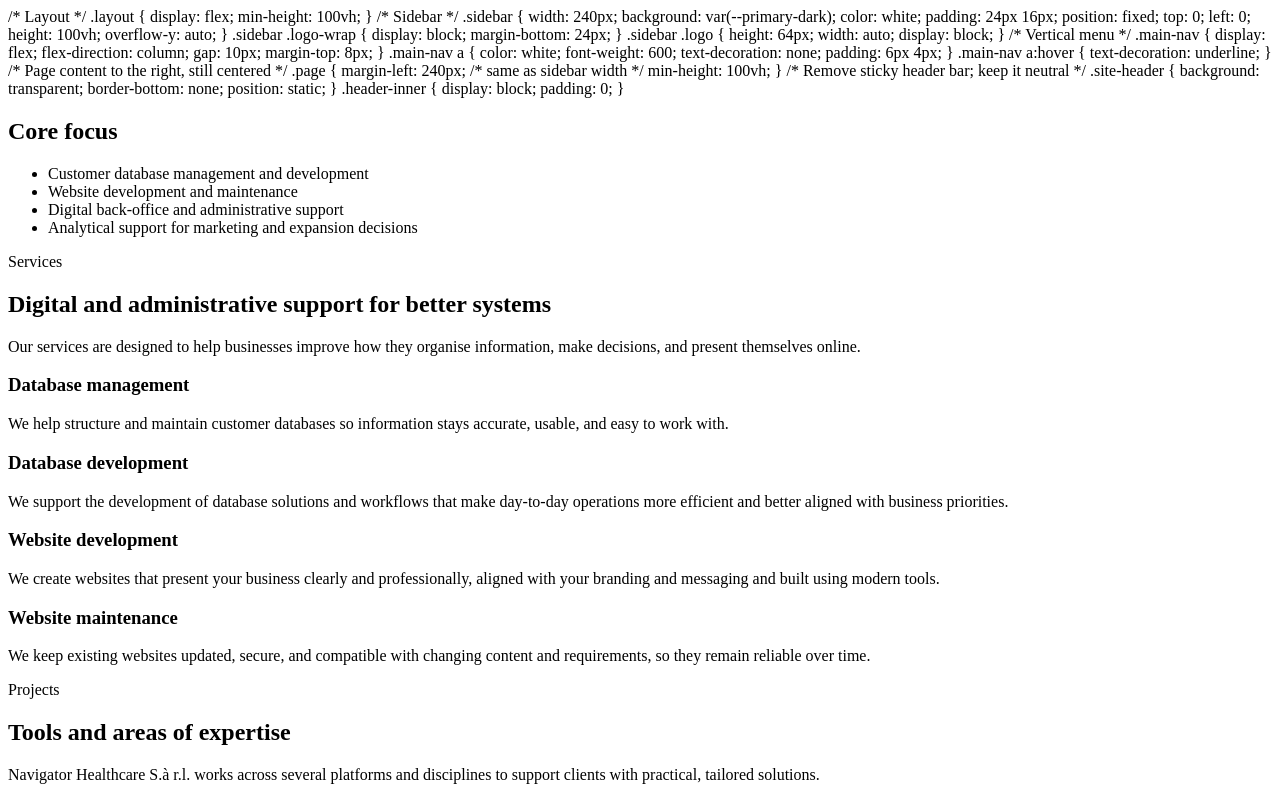
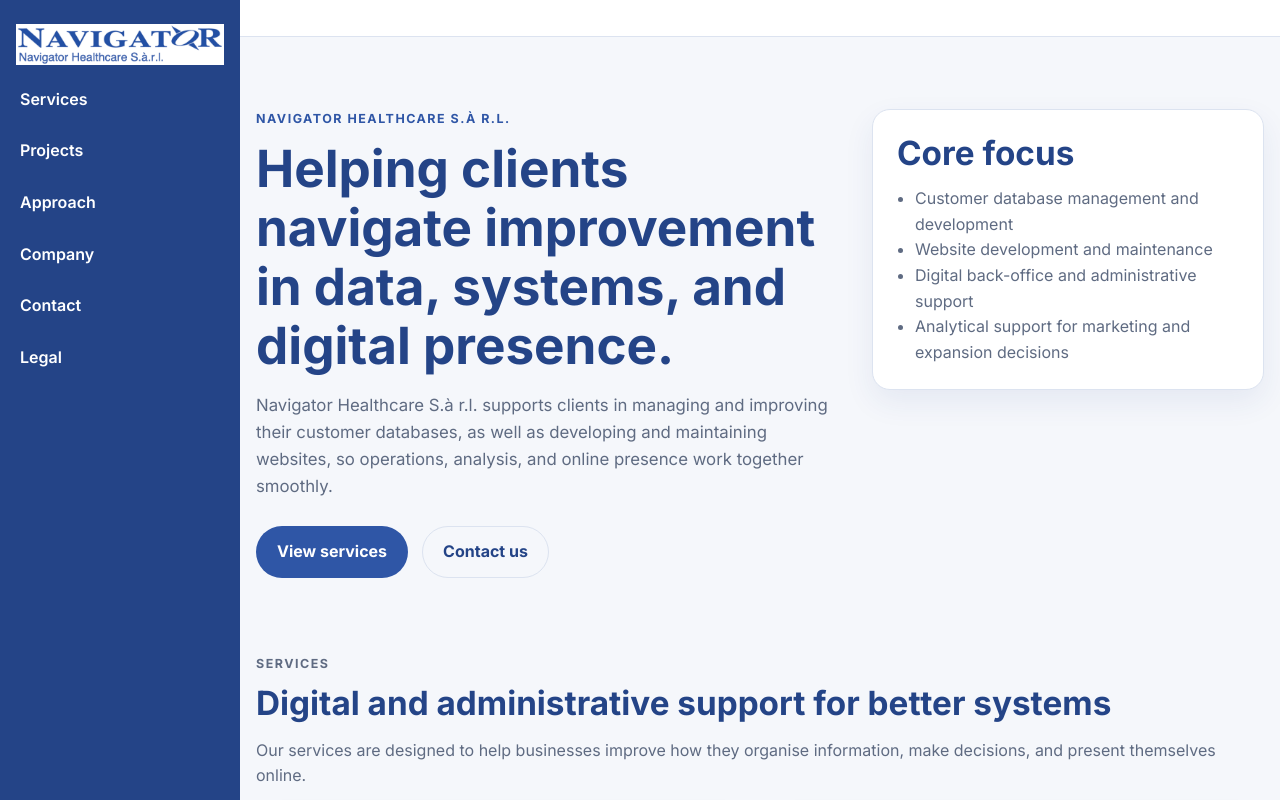
Before and after one commit to navigatorhc/navigator-healthcare, a plain HTML site: page index.html in a window 1280 px wide. Shown: the top 800 px of the page. Drawn offline with Linux system fonts and the light colour scheme.

Commit message:
Fix favicon placement and sidebar layout

```diff
--- a/index.html
+++ b/index.html
@@ -1,72 +1,64 @@
+<!DOCTYPE html>
+<html lang="en">
+<head>
+  <meta charset="UTF-8" />
+  <meta name="viewport" content="width=device-width, initial-scale=1.0" />
+  <meta name="description"
+        content="Navigator Healthcare S.à r.l. helps clients navigate improvement in their data, systems, and digital presence through database management, web development, and analytical support." />
+  <title>Navigator Healthcare S.à r.l.</title>
+
+  <!-- Favicon: adjust href if the filename is different -->
+  <link rel="shortcut icon" type="image/x-icon" href="favicon.ico" />
+
+  <!-- Fonts and styles -->
+  <link rel="preconnect" href="https://fonts.googleapis.com">
+  <link rel="preconnect" href="https://fonts.gstatic.com" crossorigin>
+  <link href="https://fonts.googleapis.com/css2?family=Inter:wght@400;500;600;700&display=swap" rel="stylesheet">
+  <link rel="stylesheet" href="style.css" />
+</head>
 <body>
   <div class="layout">
-   /* Layout */
-.layout {
-  display: flex;
-  min-height: 100vh;
-}
+    <!-- SIDEBAR -->
+    <aside class="sidebar">
+      <a href="#home" class="logo-wrap" aria-label="Navigator Healthcare home">
+        <!-- Make sure this filename matches the logo in your repo -->
+        <img src="nav hc sarl logo 2023.png" alt="Navigator Healthcare S.à r.l. logo" class="logo" />
+      </a>
 
-/* Sidebar */
-.sidebar {
-  width: 240px;
-  background: var(--primary-dark);
-  color: white;
-  padding: 24px 16px;
-  position: fixed;
-  top: 0;
-  left: 0;
-  height: 100vh;
-  overflow-y: auto;
-}
+      <nav class="main-nav" aria-label="Main navigation">
+        <a href="#services">Services</a>
+        <a href="#projects">Projects</a>
+        <a href="#approach">Approach</a>
+        <a href="#about">Company</a>
+        <a href="#contact">Contact</a>
+        <a href="#legal">Legal</a>
+      </nav>
+    </aside>
 
-.sidebar .logo-wrap {
-  display: block;
-  margin-bottom: 24px;
-}
+    <!-- PAGE CONTENT -->
+    <div class="page" id="home">
+      <header class="site-header">
+        <div class="container header-inner">
+          <!-- Header is neutral now; logo and nav are in the sidebar -->
+        </div>
+      </header>
 
-.sidebar .logo {
-  height: 64px;
-  width: auto;
-  display: block;
-}
-
-/* Vertical menu */
-.main-nav {
-  display: flex;
-  flex-direction: column;
-  gap: 10px;
-  margin-top: 8px;
-}
-
-.main-nav a {
-  color: white;
-  font-weight: 600;
-  text-decoration: none;
-  padding: 6px 4px;
-}
-
-.main-nav a:hover {
-  text-decoration: underline;
-}
-
-/* Page content to the right, still centered */
-.page {
-  margin-left: 240px;               /* same as sidebar width */
-  min-height: 100vh;
-}
-
-/* Remove sticky header bar; keep it neutral */
-.site-header {
-  background: transparent;
-  border-bottom: none;
-  position: static;
-}
-<link rel="shortcut icon" type="image/x-icon" href="favicon.ico" />
-
-.header-inner {
-  display: block;
-  padding: 0;
-}
+      <main>
+        <!-- HERO -->
+        <section class="hero">
+          <div class="container hero-grid">
+            <div class="hero-copy">
+              <p class="eyebrow">Navigator Healthcare S.à r.l.</p>
+              <h1>Helping clients navigate improvement in data, systems, and digital presence.</h1>
+              <p class="lead">
+                Navigator Healthcare S.à r.l. supports clients in managing and improving their customer databases,
+                as well as developing and maintaining websites, so operations, analysis, and online presence work together smoothly.
+              </p>
+              <div class="hero-actions">
+                <a href="#services" class="btn btn-primary">View services</a>
+                <a href="#contact" class="btn btn-secondary">Contact us</a>
+              </div>
+            </div>
 
             <div class="hero-card">
               <h2>Core focus</h2>
--- a/style.css
+++ b/style.css
@@ -63,7 +63,15 @@ a:hover {
 
 .sidebar .logo-wrap {
   display: inline-block;
-  max-width: 320px;      /* adjust if needed */
+  /* Set a safe maximum width so the logo always fits in the header */
+  max-width: 280px;      /* adjust up/down depending on how it looks */
+}
+
+.logo {
+  display: block;
+  width: 100%;           /* scales to fit the container width */
+  height: auto;
+  object-fit: contain;   /* keeps full logo visible, no cropping */ /* adjust if needed */
 }
 
 @media (max-width: 860px) {
@@ -112,7 +120,16 @@ a:hover {
   position: sticky;
   top: 0;
   z-index: 20;
-  overflow: visible;     /* important: don’t cut off logo */
+  overflow: visible;     /* important: no horizontal clipping */
+}
+
+.header-inner {
+  display: flex;
+  align-items: center;
+  justify-content: space-between;
+  gap: 24px;
+  padding: 18px 0;
+  overflow: visible;
 }
 
 .header-inner {
```
